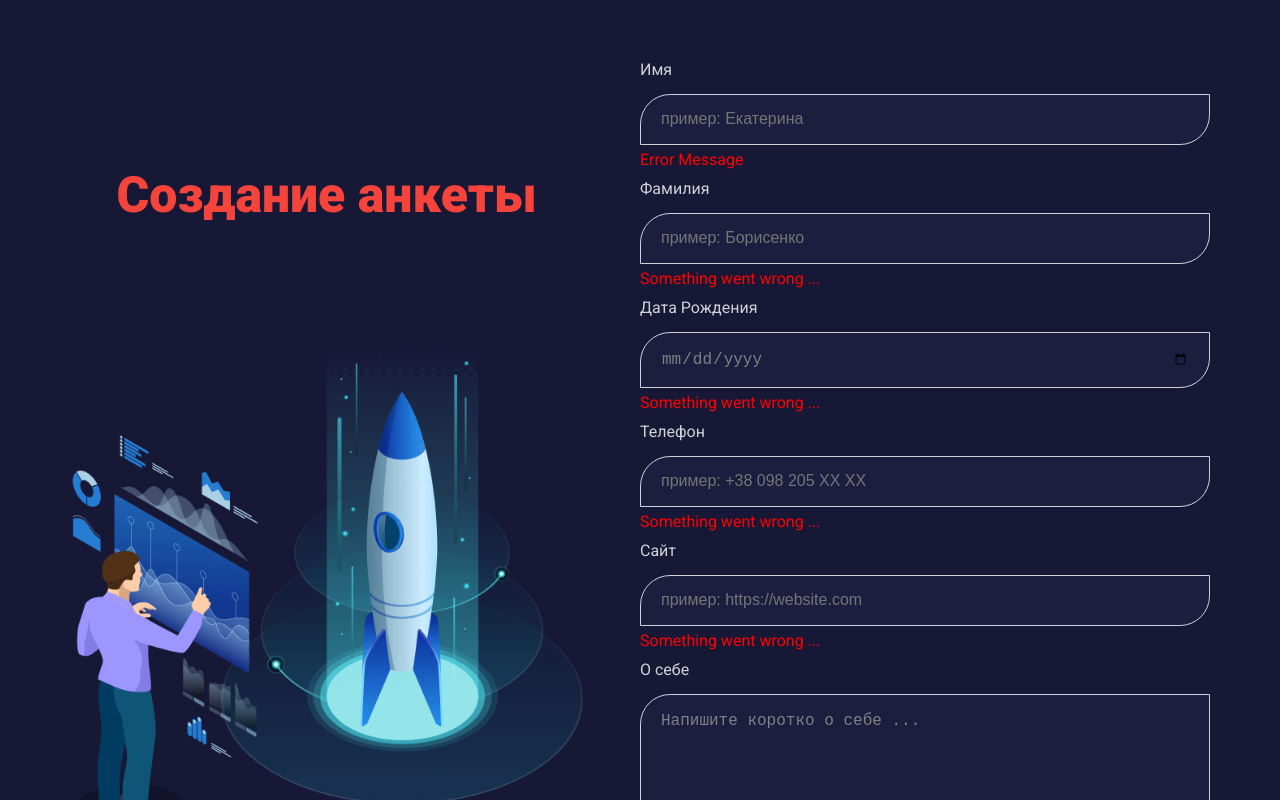
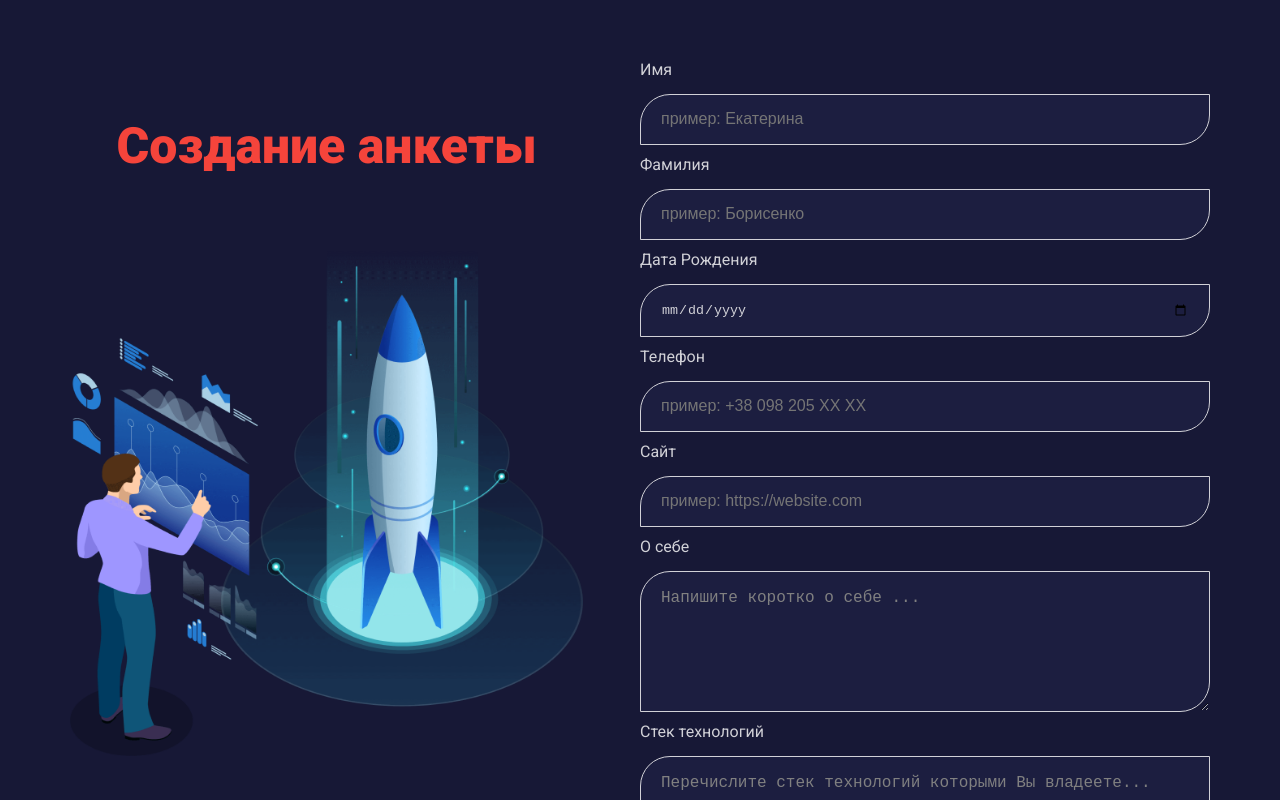
Before and after one commit to Kateryna-Borysenko/andersen-react-hw, a React (Create React App) app: page / in a window 1280 px wide. Shown: the top 800 px of the page. Built offline with nearby package versions, Linux system fonts and the light colour scheme.

Commit message:
Added message and patterm for ErrorMsg

```diff
--- a/public/index.html
+++ b/public/index.html
@@ -24,7 +24,7 @@
       work correctly both with client-side routing and a non-root public URL.
       Learn how to configure a non-root public URL by running `npm run build`.
     -->
-    <title>React App</title>
+    <title>Questionnaire HW 1</title>
   </head>
   <body>
     <noscript>You need to enable JavaScript to run this app.</noscript>
--- a/src/App.js
+++ b/src/App.js
@@ -19,14 +19,8 @@ class App extends Component {
     ],
   };
 
-  onSubmit = (newData) => {
-    const isInDataList = (data) => data.phone === newData.phone;
-
-    this.state.data.some(isInDataList)
-      ? alert(
-          `${newData.phone} Пользователь с таким номером телефона уже существует`
-        )
-      : this.setState((prevState) => ({
+  handleAddData = (newData) => {
+    this.setState((prevState) => ({
       data: [
         ...prevState.data,
         {
@@ -56,7 +50,7 @@ class App extends Component {
               Lorem Ipsum.
             </p>
           </div>
-          <Form onSubmit={this.onSubmit} />
+          <Form onSubmit={this.handleAddData} />
         </div>
       </Container>
     );
--- a/src/components/Form/Form.jsx
+++ b/src/components/Form/Form.jsx
@@ -16,7 +16,7 @@ class Form extends Component {
     about: "",
     technologies: "",
     lastProject: "",
-    isError: true,
+    isError: false,
   };
 
   handleChange = (e) => {
@@ -64,6 +64,8 @@ class Form extends Component {
           name="name"
           value={name}
           placeholder="пример: Екатерина"
+          pattern="^[a-zA-Zа-яА-Я]+(([' -][a-zA-Zа-яА-Я ])?[a-zA-Zа-яА-Я]*)*$"
+          message="Фамилия может содержать только буквы, апостроф, тире и пробелы."
           onChange={this.handleChange}
         />
 
@@ -75,6 +77,8 @@ class Form extends Component {
           name="surname"
           value={surname}
           placeholder="пример: Борисенко"
+          pattern="^[a-zA-Zа-яА-Я]+(([' -][a-zA-Zа-яА-Я ])?[a-zA-Zа-яА-Я]*)*$"
+          message="Фамилия может содержать только буквы, апостроф, тире и пробелы."
           onChange={this.handleChange}
         />
         {isError && <ErrorMsg message={""} />}
@@ -94,6 +98,8 @@ class Form extends Component {
           name="phone"
           value={phone}
           placeholder="пример: +38 098 205 XX XX"
+          pattern="\+?\d{1,4}?[-.\s]?\(?\d{1,3}?\)?[-.\s]?\d{1,4}[-.\s]?\d{1,4}[-.\s]?\d{1,9}"
+          message="Номер телефона должен состоять из цифр и может содержать пробелы, тире, круглые скобки и может начинаться с +"
           onChange={this.handleChange}
         />
         {isError && <ErrorMsg message={""} />}
@@ -140,7 +146,7 @@ class Form extends Component {
 
         <div className={s.buttonWrapper}>
           <Button text="Отменить" type="button" onClick={this.reset} />
-          <Button text="Сохранить" type="button" onClick={this.handleSubmit} />
+          <Button text="Сохранить" type="submit" onClick={this.handleSubmit} />
         </div>
       </form>
     );
--- a/src/components/Input/Input.jsx
+++ b/src/components/Input/Input.jsx
@@ -4,7 +4,7 @@ import s from "./Input.module.css";
 
 class Input extends Component {
   render() {
-    const { label, type, name, placeholder } = this.props;
+    const { label, type, name, placeholder, pattern, message } = this.props;
 
     return (
       <>
@@ -17,7 +17,9 @@ class Input extends Component {
             placeholder={placeholder}
             onChange={(e) => this.props.onChange(e)}
             className={s.input}
-            required
+            pattern={pattern}
+            message={message}
+            // required
           />
         </label>
       </>
@@ -30,6 +32,8 @@ Input.propTypes = {
   value: PropTypes.string.isRequired,
   type: PropTypes.string.isRequired,
   name: PropTypes.string.isRequired,
+  pattern: PropTypes.string,
+  message: PropTypes.string,
   placeholder: PropTypes.string,
   onChange: PropTypes.func.isRequired,
 };
--- a/src/components/TextArea/TextArea.jsx
+++ b/src/components/TextArea/TextArea.jsx
@@ -16,7 +16,7 @@ class TextArea extends Component {
           rows={rows}
           placeholder={placeholder}
           onChange={(e) => this.props.onChange(e)}
-          required
+          // required
         ></textarea>
       </label>
     );
```
Lines whose indentation alone changed are shown as unchanged.
